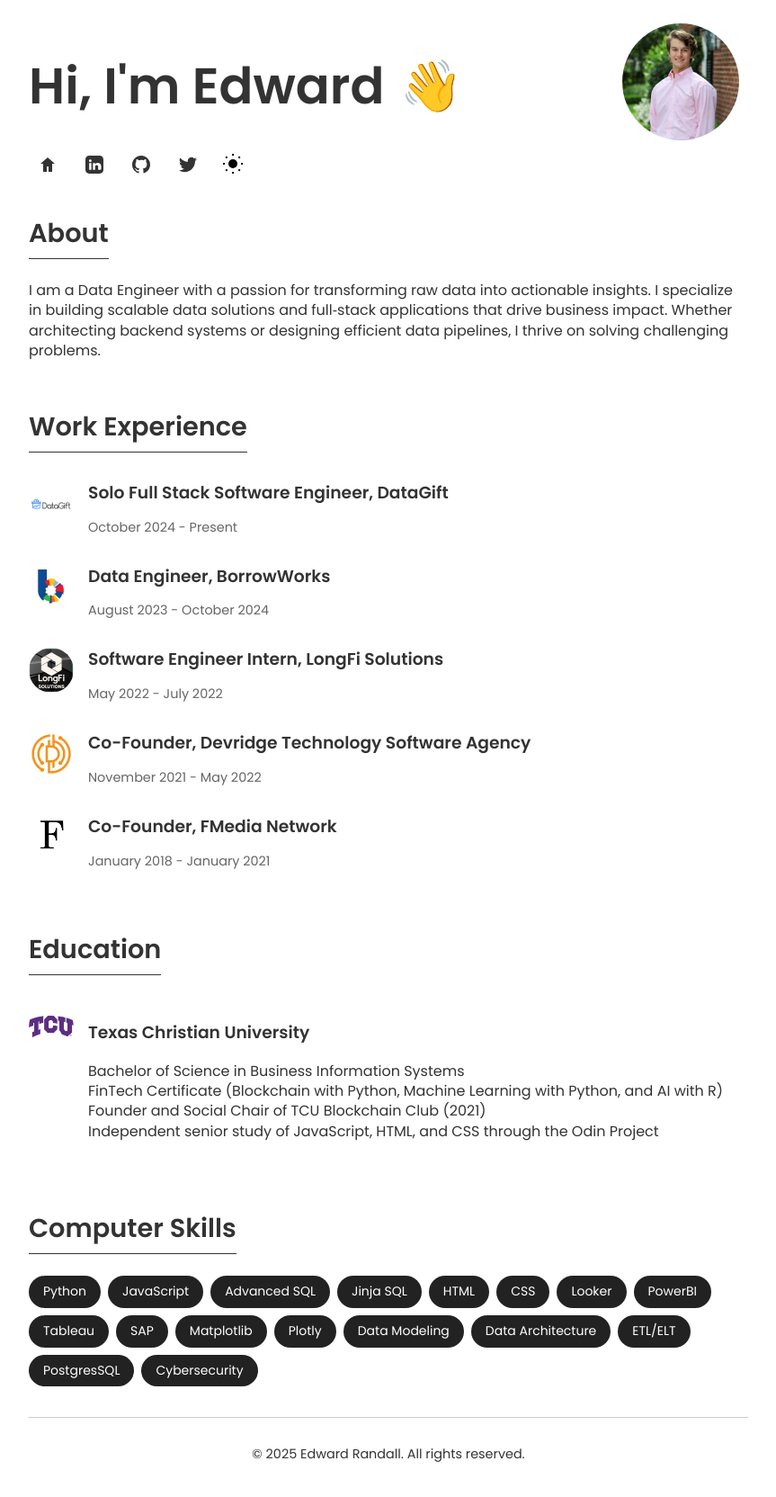
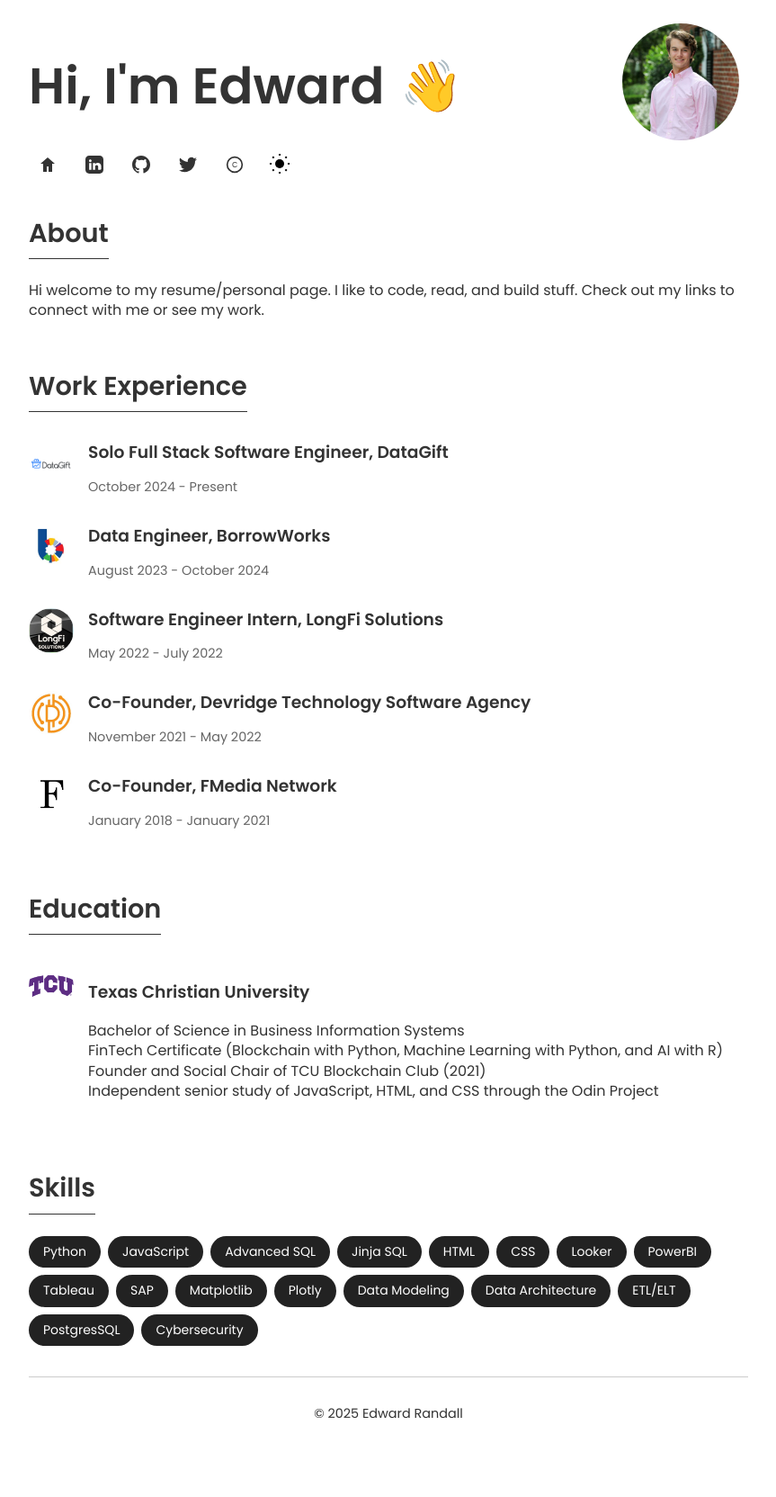
Before and after one commit to edwrand/edward-resume-site, a Next.js app: page / in a window 1280 px wide. Shown: the top 1664 px of the page at 90% size, without its empty margins (208-1071 px from the left). After the commit the page ends 1628 px from the top, so only its background shows below. Built offline with nearby package versions, Linux system fonts and the light colour scheme.

Commit message:
small changes, typos, coinbase link

```diff
--- a/src/app/components/Navbar.tsx
+++ b/src/app/components/Navbar.tsx
@@ -30,6 +30,14 @@ export default function Navbar() {
                     <path d="M24 4.557a9.83 9.83 0 01-2.828.775 4.932 4.932 0 002.165-2.724 9.864 9.864 0 01-3.127 1.195 4.916 4.916 0 00-8.38 4.482A13.945 13.945 0 011.671 3.149 4.916 4.916 0 003.195 9.72a4.9 4.9 0 01-2.229-.616c-.054 2.281 1.581 4.415 3.949 4.89a4.935 4.935 0 01-2.224.084 4.92 4.92 0 004.6 3.417A9.867 9.867 0 010 19.54a13.924 13.924 0 007.548 2.212c9.057 0 14.01-7.496 14.01-13.986 0-.21-.005-.42-.015-.63A10.012 10.012 0 0024 4.557z" />
                 </svg>
             </a>
+            <a href="https://www.base.org/name/edwrand" title="Base Network" target="_blank" rel="noopener noreferrer">
+                {/* Placeholder Base Icon */}
+                <svg width="20" height="20" viewBox="0 0 24 24" fill="none" xmlns="http://www.w3.org/2000/svg">
+                    <circle cx="12" cy="12" r="10" stroke="currentColor" strokeWidth="2" />
+                    <text x="12" y="16" textAnchor="middle" fontFamily="Arial" fontSize="10" fill="currentColor">C</text>
+                </svg>
+            </a>
+
             <ThemeToggle />
         </nav>
     );
--- a/src/app/page.tsx
+++ b/src/app/page.tsx
@@ -62,10 +62,7 @@ export default function Home() {
         <section id="about">
           <h2>About</h2>
           <p>
-            I am a Data Engineer with a passion for transforming raw data into actionable insights.
-            I specialize in building scalable data solutions and full‑stack applications that drive business impact.
-            Whether architecting backend systems or designing efficient data pipelines, I thrive on solving challenging problems.
-          </p>
+            Hi welcome to my resume/personal page. I like to code, read, and build stuff. Check out my links to connect with me or see my work.</p>
         </section>
 
         {/* Work Experience Section */}
@@ -136,7 +133,7 @@ export default function Home() {
 
         {/* Skills Section */}
         <section id="skills">
-          <h2>Computer Skills</h2>
+          <h2>Skills</h2>
           <ul className="skills-list">
             <li>Python</li>
             <li>JavaScript</li>
@@ -159,7 +156,7 @@ export default function Home() {
         </section>
 
         <footer>
-          <p>&copy; 2025 Edward Randall. All rights reserved.</p>
+          <p>&copy; 2025 Edward Randall</p>
         </footer>
       </main>
     </>
```
